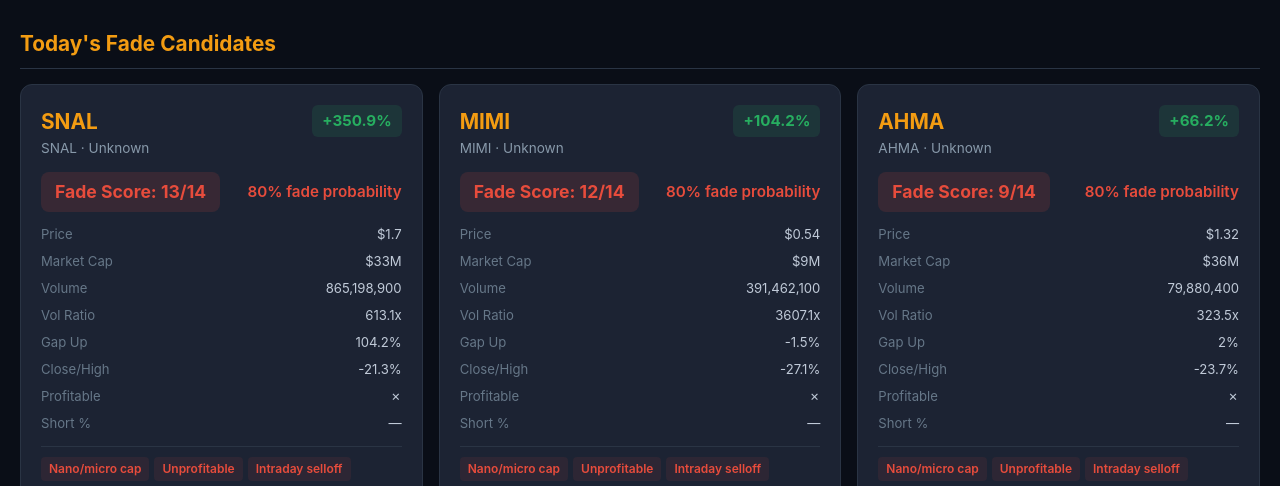
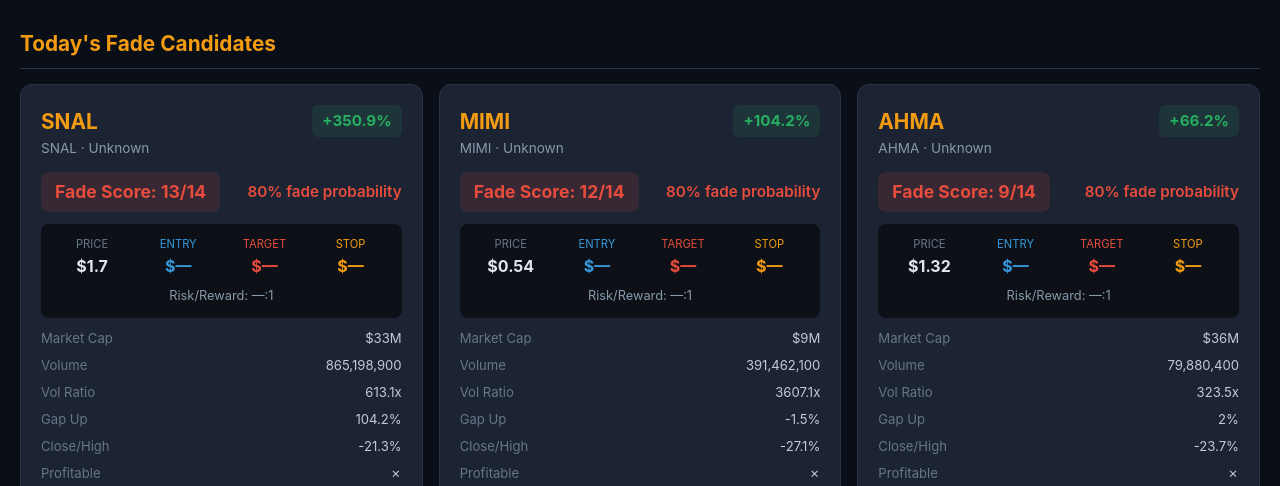
Before and after one commit to vishwasndn/spike-scanner, a plain HTML site: page index.html in a window 1280 px wide. Shown: the part 314-800 px from the top of the page. Drawn offline with Linux system fonts and the light colour scheme.

Commit message:
Update index.html

```diff
--- a/index.html
+++ b/index.html
@@ -165,7 +165,7 @@
                 document.getElementById('candidates').innerHTML = `
                     <div class="empty-state">
                         <h3>No scan data available yet</h3>
-                        <p>The scanner runs daily at 5:30 PM ET (after market close). Check back after the first run.</p>
+                        <p>The scanner runs hourly during market hours (10 AM - 4:30 PM ET). Check back after the first run.</p>
                     </div>`;
             }
         }
@@ -212,6 +212,10 @@
                     `<span class="reason-tag">${r}</span>`
                 ).join('');
 
+                const sigColor = (c.signal || '').includes('STRONG') ? '#e74c3c' :
+                                 (c.signal || '').includes('FADE') ? '#f39c12' :
+                                 (c.signal || '').includes('WATCH') ? '#3498db' : '#667788';
+
                 return `
                 <div class="stock-card">
                     <div class="top">
@@ -219,21 +223,31 @@
                             <div class="ticker">${c.ticker}</div>
                             <div class="company">${c.company_name || ''} · ${c.sector || ''}</div>
                         </div>
-                        <div class="spike-badge">+${c.daily_gain_pct}%</div>
+                        <div>
+                            <div class="spike-badge">+${c.daily_gain_pct}%</div>
+                            <div style="text-align:center;margin-top:4px;font-weight:700;font-size:0.8rem;color:${sigColor};">${c.signal || ''}</div>
+                        </div>
                     </div>
                     <div class="score-row">
                         <div class="fade-score ${scoreClass}">Fade Score: ${c.fade_score}/14</div>
                         <div class="prob">${c.fade_probability}% fade probability</div>
                     </div>
+                    <div style="background:#0d1117;border-radius:8px;padding:12px;margin:10px 0;">
+                        <div style="display:grid;grid-template-columns:1fr 1fr 1fr 1fr;gap:8px;text-align:center;">
+                            <div><div style="color:#667788;font-size:0.7rem;">PRICE</div><div style="font-weight:700;">$${c.close}</div></div>
+                            <div><div style="color:#3498db;font-size:0.7rem;">ENTRY</div><div style="font-weight:700;color:#3498db;">$${c.entry_price || '—'}</div></div>
+                            <div><div style="color:#e74c3c;font-size:0.7rem;">TARGET</div><div style="font-weight:700;color:#e74c3c;">$${c.target_price || '—'}</div></div>
+                            <div><div style="color:#f39c12;font-size:0.7rem;">STOP</div><div style="font-weight:700;color:#f39c12;">$${c.stop_loss || '—'}</div></div>
+                        </div>
+                        <div style="text-align:center;margin-top:6px;font-size:0.8rem;color:#8899aa;">Risk/Reward: ${c.risk_reward || '—'}:1</div>
+                    </div>
                     <div class="details">
-                        <div class="d-label">Price</div><div class="d-val">$${c.close}</div>
                         <div class="d-label">Market Cap</div><div class="d-val">${c.market_cap_str || '—'}</div>
                         <div class="d-label">Volume</div><div class="d-val">${(c.volume || 0).toLocaleString()}</div>
                         <div class="d-label">Vol Ratio</div><div class="d-val">${c.volume_ratio}x</div>
                         <div class="d-label">Gap Up</div><div class="d-val">${c.gap_up_pct}%</div>
                         <div class="d-label">Close/High</div><div class="d-val">${c.close_vs_high_pct}%</div>
                         <div class="d-label">Profitable</div><div class="d-val">${c.is_profitable ? '✓' : '✗'}</div>
-                        <div class="d-label">Short %</div><div class="d-val">${c.short_pct_float ? (c.short_pct_float * 100).toFixed(1) + '%' : '—'}</div>
                     </div>
                     <div class="reasons">${reasons}</div>
                 </div>`;
```
